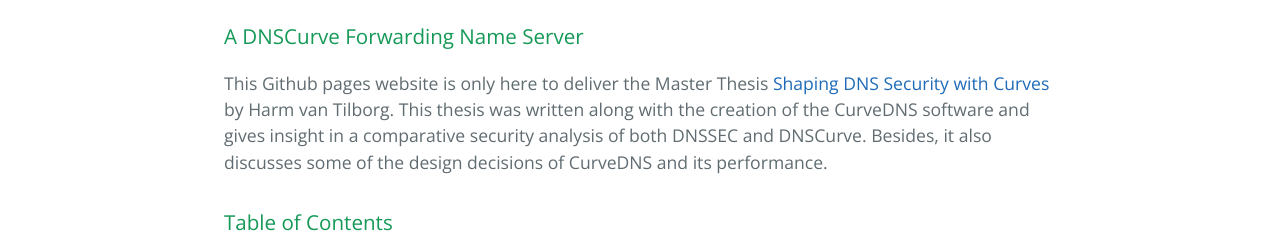
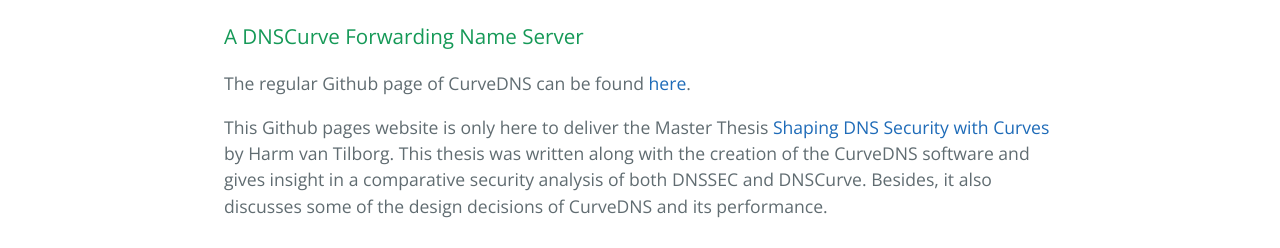
Before and after one commit to curvedns/curvedns, a plain HTML site: page index.html in a window 1280 px wide. Shown: the part 465-713 px from the top of the page. Drawn offline with nearby package versions, Linux system fonts and the light colour scheme.

```diff
--- a/index.html
+++ b/index.html
@@ -25,7 +25,9 @@
 <h3>
 <a id="a-dnscurve-forwarding-name-server" class="anchor" href="#a-dnscurve-forwarding-name-server" aria-hidden="true"><span aria-hidden="true" class="octicon octicon-link"></span></a>A DNSCurve Forwarding Name Server</h3>
 
-<p>This Github pages website is only here to deliver the Master Thesis <a href="thesis/shaping_dns_security_with_curves.pdf">Shaping DNS Security with Curves</a> by Harm van Tilborg.
+<p>The regular Github page of CurveDNS can be found <a href="https://github.com/curvedns/curvedns">here</a>.</p>
+
+<p>This Github pages website is only here to deliver the Master Thesis <a href="http://curvedns.github.io/curvedns/thesis/shaping_dns_security_with_curves.pdf">Shaping DNS Security with Curves</a> by Harm van Tilborg.
 This thesis was written along with the creation of the CurveDNS software and gives insight in a comparative security analysis of both DNSSEC and DNSCurve.
 Besides, it also discusses some of the design decisions of CurveDNS and its performance.</p>
 
```
